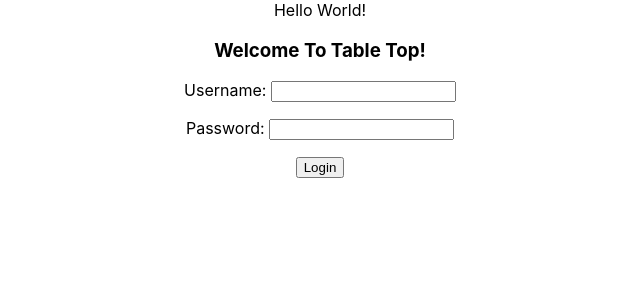
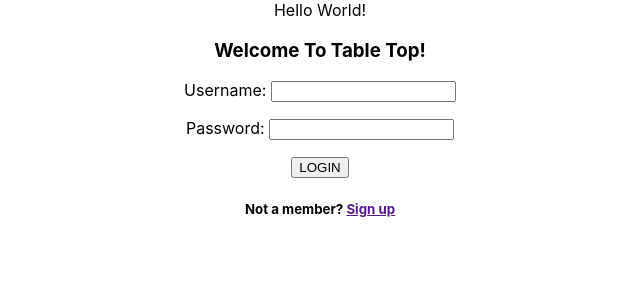
Before and after one commit to tcrurup/table-top, a React (Create React App) app in the folder table-top-frontend/: page / in a window 1280 px wide. Shown: the top 300 px of the page, without its empty margins (320-960 px from the left). Built offline with nearby package versions, Linux system fonts and the light colour scheme.

Commit message:
user can toggle log in to be a signup sheet also

```diff
--- a/table-top-frontend/src/components/homePage/LoginInput.js
+++ b/table-top-frontend/src/components/homePage/LoginInput.js
@@ -6,11 +6,32 @@ class LoginInput extends Component{
         super(props)
         this.state = {
             username: '',
-            password: ''
+            password: '',
+            email: '',
+            type: 'LOGIN'
         }
     }
 
-    clearFields = () => this.setState({ username: '', password: ''})
+    clearFields = () => this.setState({ username: '', password: '', email: ''})
+
+    createEmailField = () => {
+        if(this.state.type === 'SIGNUP'){
+            return (
+                <>
+                    <label htmlFor='email'>Email: </label>
+                    <input type='email' id='email' onChange={this.handleChange} value={this.state.email}/>
+                </>
+            )
+        }
+    }
+
+    createSubtext = () => {
+        if(this.state.type === 'SIGNUP'){
+            return <h5>Already a member? <a href='' onClick={this.toggleFormType}>Log in</a> </h5>
+        } else {
+            return <h5>Not a member? <a href='' onClick={this.toggleFormType}>Sign up</a> </h5>
+        }
+    }
 
     handleChange = event => {
         event.preventDefault()
@@ -27,6 +48,14 @@ class LoginInput extends Component{
         this.clearFields()
     }
 
+    toggleFormType = event => {
+        event.preventDefault()
+        let newType
+        this.state.type === 'LOGIN' ? newType = 'SIGNUP' : newType = 'LOGIN'
+        console.log(`setting form type to ${newType}`)
+        this.setState({ type: newType })
+    }
+
     render(){
         return (
             <div id='login-form'>
@@ -38,8 +67,11 @@ class LoginInput extends Component{
                     <label htmlFor='password'>Password: </label>
                     <input type='password' id='password' onChange={this.handleChange} value={this.state.password}/>
                     <p/>
-                    <input type='submit' value='Login' />
+                    <p> {this.createEmailField()} </p>
+                    <input type='submit' value={this.state.type} />
                 </form>
+
+                {this.createSubtext()}
             </div>
         )
     }
```
